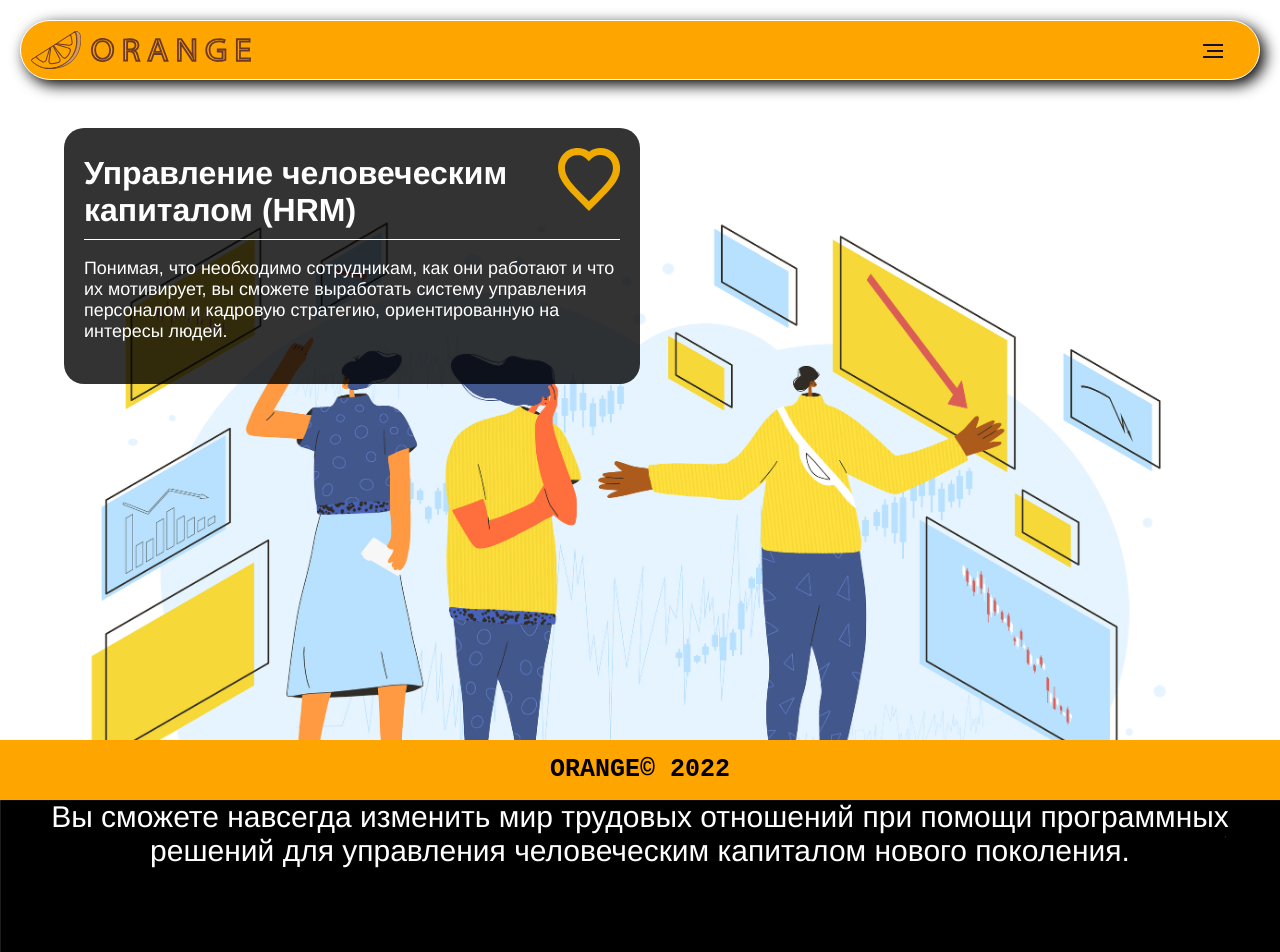
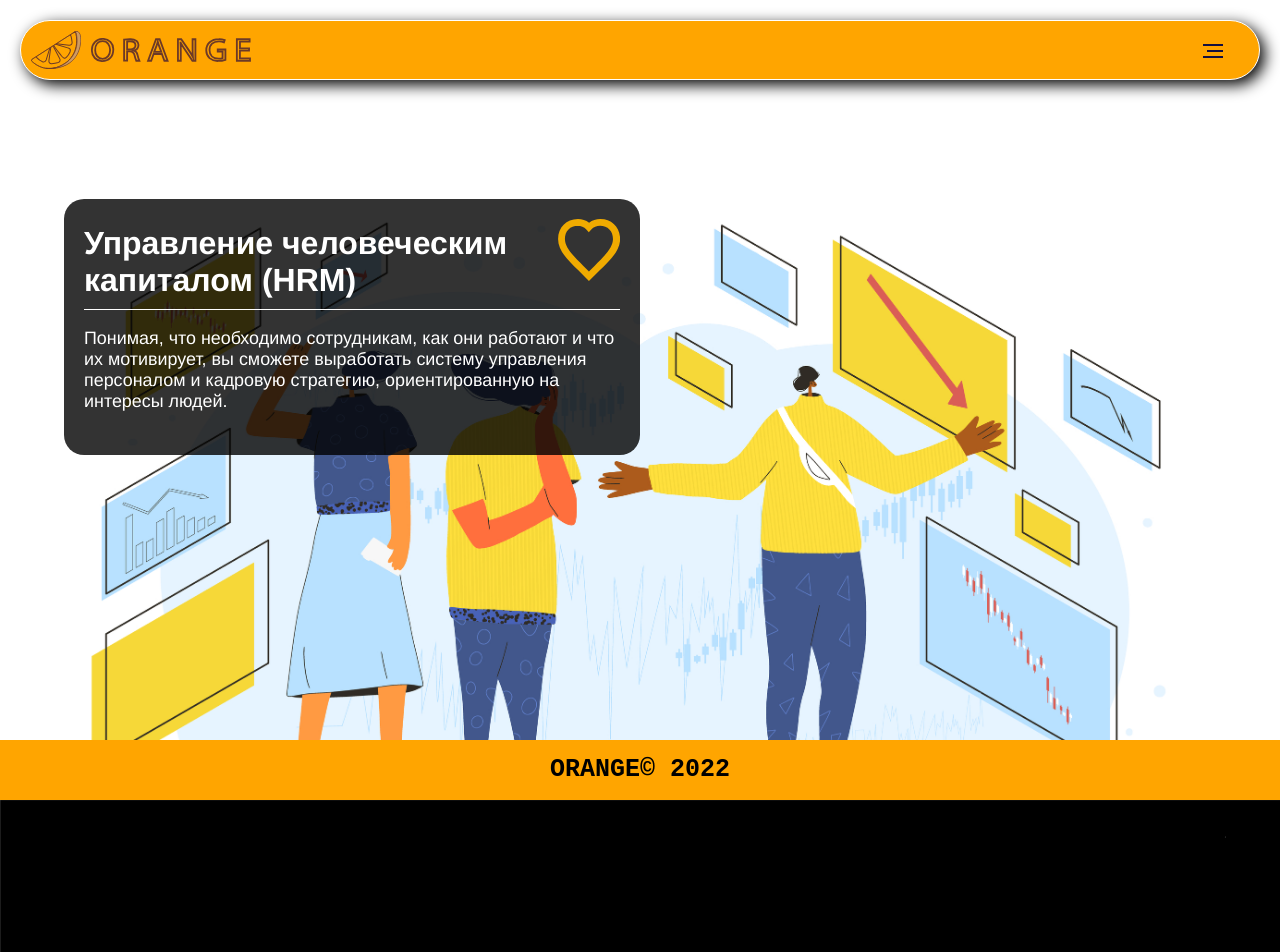
Before and after one commit to KirillDuplishev/hr-project, a Vue app: page /mainpage in a window 1280 px wide. Shown: the top 952 px of the page. Built offline with nearby package versions, Linux system fonts and the light colour scheme.

Commit message:
исправил свои ошибки позиционирования

```diff
--- a/src/views/Authorization.vue
+++ b/src/views/Authorization.vue
@@ -95,8 +95,8 @@ button:hover {
 }
 
 .container {
-  width: 15.5vw ;
-  height: calc(15.5vw / 1.1);
+  width: 18vw ;
+  height: calc(18vw / 1.1);
   background: #fff;
   position: absolute;
   top:50%;
--- a/src/views/MainPage.vue
+++ b/src/views/MainPage.vue
@@ -49,10 +49,10 @@ export default {
   },
   methods: {
     scroll:function(){
-      if(window.scrollY > 950){
-        document.getElementById("header").style.boxShadow = "5px 5px 15px #fff"
+      if(window.scrollY > 700){
+        document.getElementById("header").style.boxShadow = "5px 5px 15px white"
       }
-      else if(window.scrollY < 950){
+      else if(window.scrollY < 700){
         document.getElementById("header").style.boxShadow = "5px 5px 15px #000"
       }
     },
@@ -210,7 +210,7 @@ export default {
 .firstText{
   display: block;
   position: relative;
-  top: calc(100vh / 2);
+  top: calc(100vh / 1.7);
   left: 50%;
   transform: translate(-100%,-17em);
   width: 45vw;
@@ -283,10 +283,16 @@ export default {
   padding: 20px;
   text-align: left;
 } */
+.secondText{
+  position: relative;
+  top: 50%;
+  left: 50%;
+  transform: translate(-50%,-130%);
+  width: calc(100vw - 100px);
+}
 .secondText span{
-  font-size: 30px;
+  font-size:calc(100vw - 97vw);
   color: #fff;
-  top: -120px;
 }
 .name{
   margin-left: 0 auto;
--- a/src/views/MyProfile.vue
+++ b/src/views/MyProfile.vue
@@ -145,7 +145,7 @@ export default {
   flex-flow: row wrap;
   width: 100%;
   height: 100%;
-  margin: 100px 0 0 0;
+  margin: 2vh 0 0 0;
   /* padding: 120px 0 0 0; */
   /* margin: 10px auto 0 auto; */
 }
```
